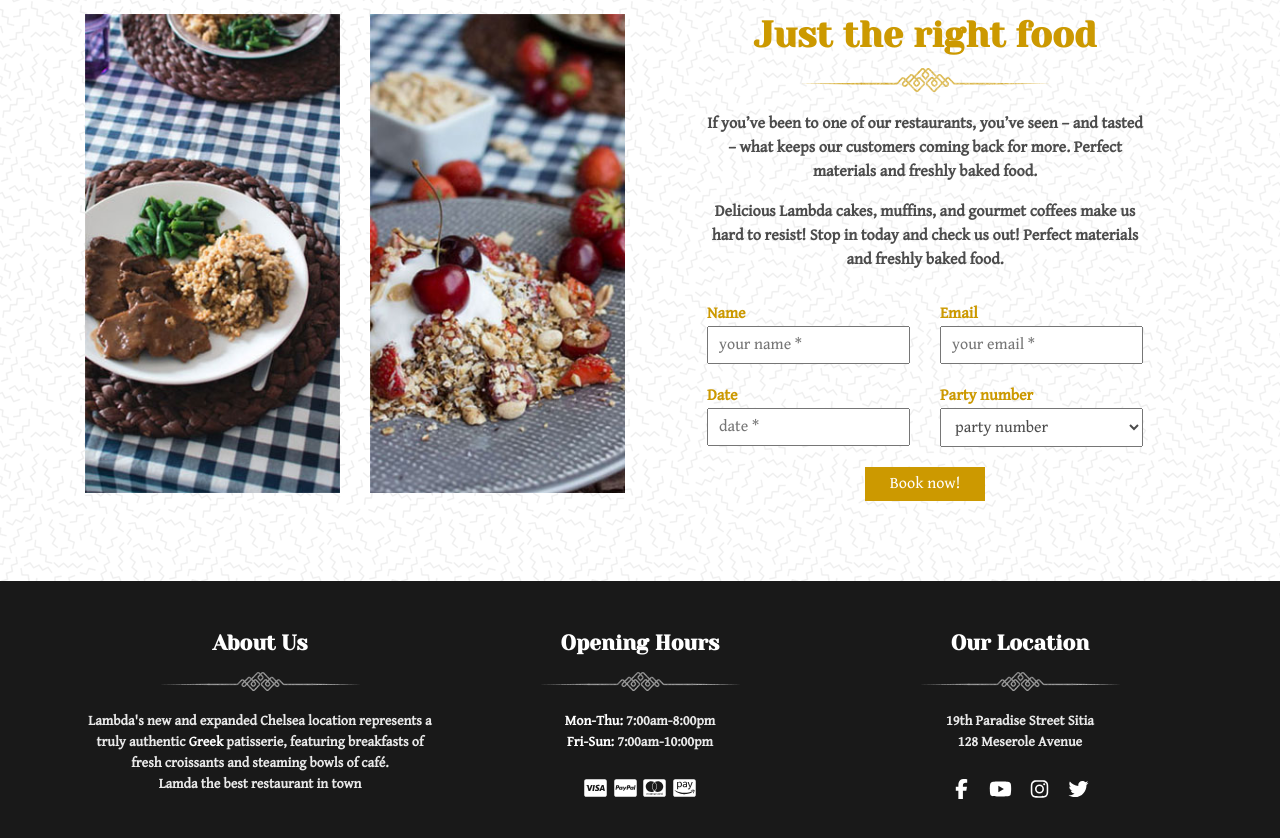
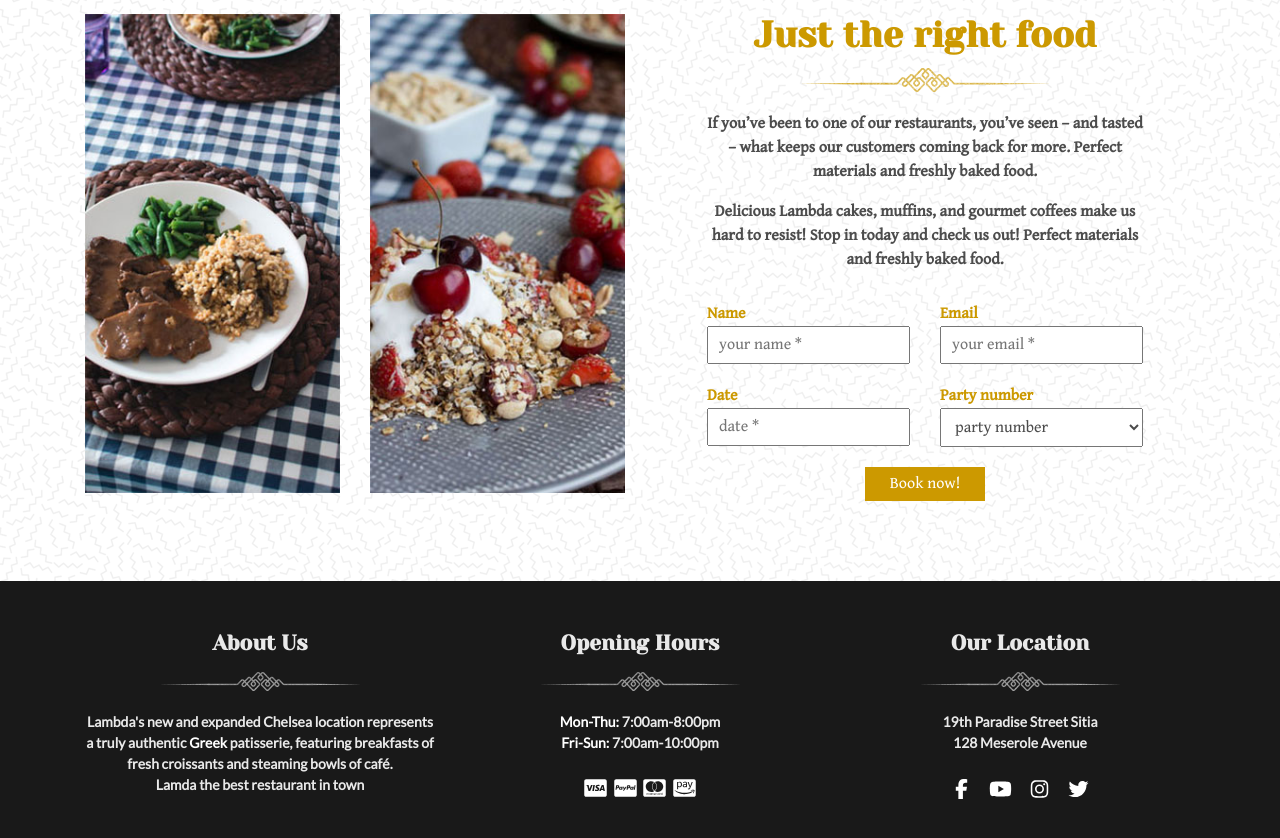
Before and after one commit to Ronibiswasdev/PSD_to_HTML-Restaurant, a plain HTML site: page index.html in a window 1280 px wide. Shown: the part 3705-4543 px from the top of the page. Drawn offline with Linux system fonts and the light colour scheme.

Commit message:
footer widget para font and color change

```diff
--- a/assets/sass/_footer-widget.scss
+++ b/assets/sass/_footer-widget.scss
@@ -5,13 +5,14 @@
 }
 
 .footer-widget .section-title {
-    color: $main-white;
+    color: #e9e9e9;
     font-size: 21px;
     background-image: url(../images/logo/little-title-symbol.png);
 }
 
 .footer-widget p {
     font-size: 14px;
+    font-family: $font-para;
 }
 
 .footer-widget strong {
```
Also changed, not shown: assets/css/style.css, 1 other file.
